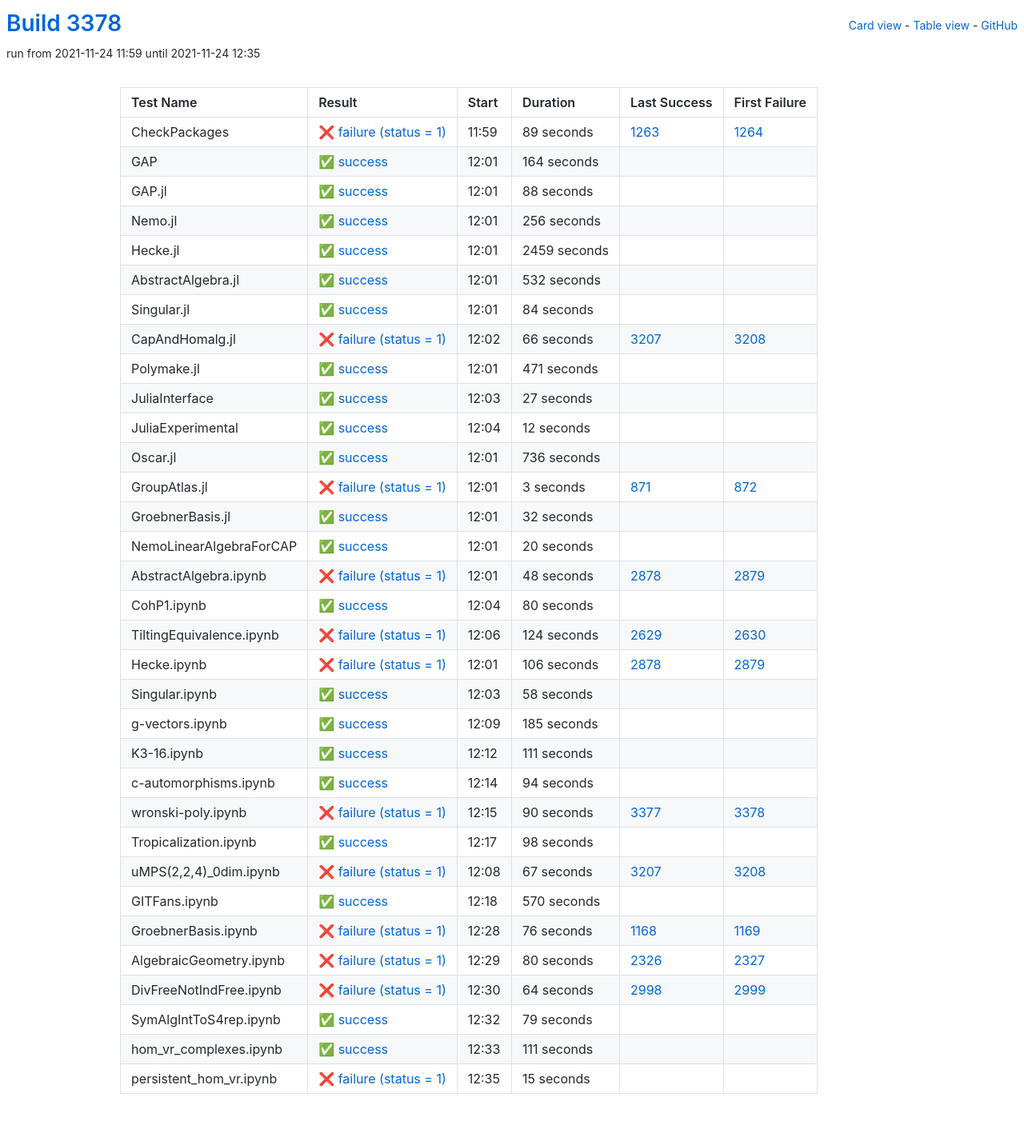
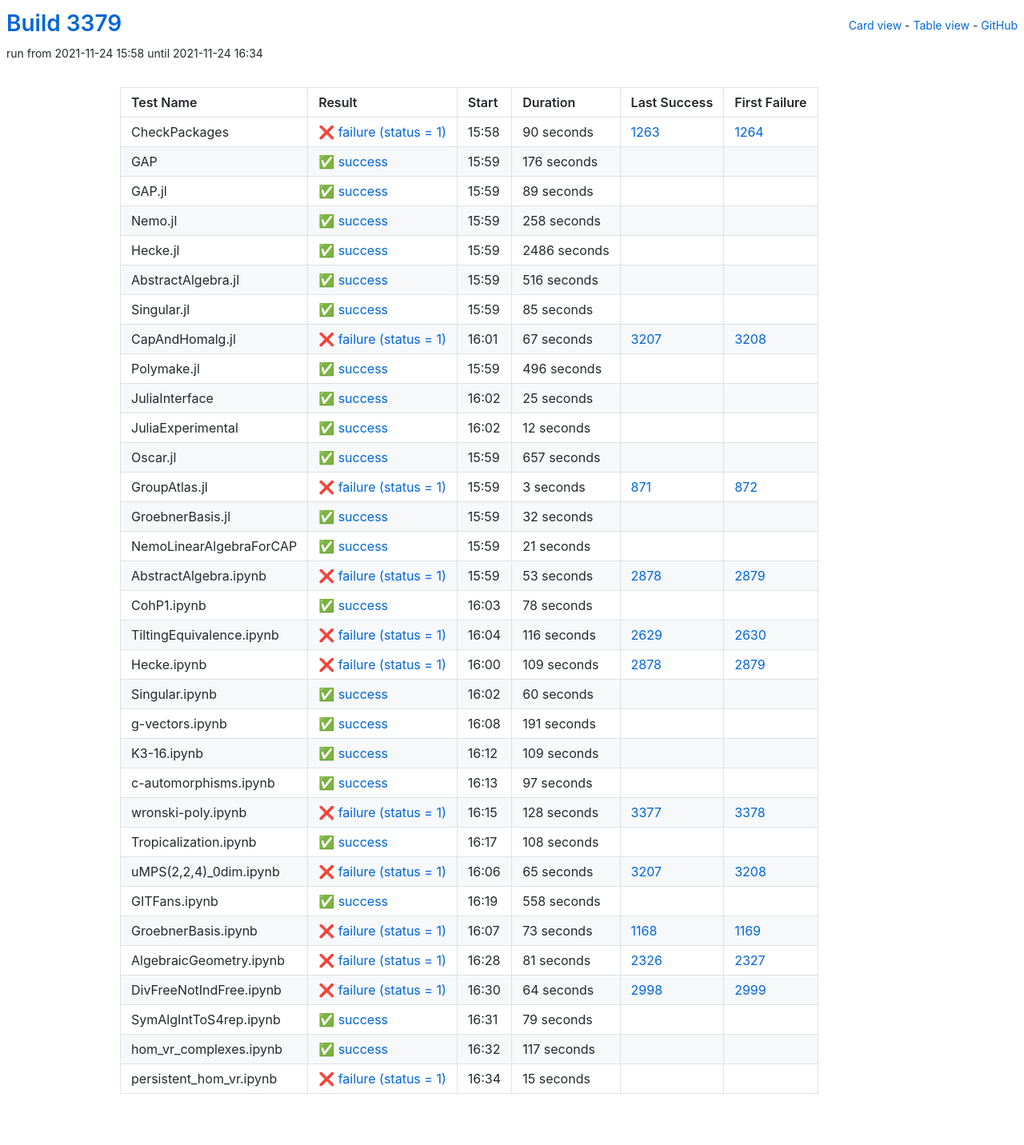
Before and after one commit to oscar-system/oscar-ci-status-stable, a Jekyll site: the page built from table.html, in a window 1280 px wide. Shown: the whole page at 80% size. Built offline with Jekyll 4.4.1, drawn with Linux system fonts in a browser that asks for light colours.

Commit message:
Build #3379

```diff
--- a/_data/ci.yml
+++ b/_data/ci.yml
@@ -1,6 +1,6 @@
 ---
-build: 3378
-build_url: https://oscarci.mathematik.uni-kl.de/job/oscar-stable/3378/
+build: 3379
+build_url: https://oscarci.mathematik.uni-kl.de/job/oscar-stable/3379/
 job: oscar-stable
 organization: oscar-system
 repo: oscar-ci-status-stable
@@ -8,128 +8,128 @@ repourl: https://github.com/oscar-system/oscar-ci-status-stable
 tests:
 - name: CheckPackages
   id: checkpackages
-  log: https://oscarci.mathematik.uni-kl.de/job/oscar-stable/3378/artifact/logs/build-3378/CheckPackages.log
-  start: 2021-11-24 11:59
+  log: https://oscarci.mathematik.uni-kl.de/job/oscar-stable/3379/artifact/logs/build-3379/CheckPackages.log
+  start: 2021-11-24 15:58
   success: false
   exitcode: 1
   status: failure
-  duration: 89
+  duration: 90
   last_success: 1263
   last_success_url: https://oscarci.mathematik.uni-kl.de/job/oscar-stable/1263/
   first_failure: 1264
   first_failure_url: https://oscarci.mathematik.uni-kl.de/job/oscar-stable/1264/
 - name: GAP
   id: gap
-  log: https://oscarci.mathematik.uni-kl.de/job/oscar-stable/3378/artifact/logs/build-3378/GAP.log
-  start: 2021-11-24 12:01
+  log: https://oscarci.mathematik.uni-kl.de/job/oscar-stable/3379/artifact/logs/build-3379/GAP.log
+  start: 2021-11-24 15:59
   success: true
   exitcode: 0
   status: success
-  duration: 164
+  duration: 176
   last_success: false
   last_success_url:
   first_failure: false
   first_failure_url:
 - name: GAP.jl
   id: gap-jl
-  log: https://oscarci.mathematik.uni-kl.de/job/oscar-stable/3378/artifact/logs/build-3378/GAP.jl.log
-  start: 2021-11-24 12:01
+  log: https://oscarci.mathematik.uni-kl.de/job/oscar-stable/3379/artifact/logs/build-3379/GAP.jl.log
+  start: 2021-11-24 15:59
   success: true
   exitcode: 0
   status: success
-  duration: 88
+  duration: 89
   last_success: false
   last_success_url:
   first_failure: false
   first_failure_url:
 - name: Nemo.jl
   id: nemo-jl
-  log: https://oscarci.mathematik.uni-kl.de/job/oscar-stable/3378/artifact/logs/build-3378/Nemo.jl.log
-  start: 2021-11-24 12:01
+  log: https://oscarci.mathematik.uni-kl.de/job/oscar-stable/3379/artifact/logs/build-3379/Nemo.jl.log
+  start: 2021-11-24 15:59
   success: true
   exitcode: 0
   status: success
-  duration: 256
+  duration: 258
   last_success: false
   last_success_url:
   first_failure: false
   first_failure_url:
 - name: Hecke.jl
   id: hecke-jl
-  log: https://oscarci.mathematik.uni-kl.de/job/oscar-stable/3378/artifact/logs/build-3378/Hecke.jl.log
-  start: 2021-11-24 12:01
+  log: https://oscarci.mathematik.uni-kl.de/job/oscar-stable/3379/artifact/logs/build-3379/Hecke.jl.log
+  start: 2021-11-24 15:59
   success: true
   exitcode: 0
   status: success
-  duration: 2459
+  duration: 2486
   last_success: false
   last_success_url:
   first_failure: false
   first_failure_url:
 - name: AbstractAlgebra.jl
   id: abstractalgebra-jl
-  log: https://oscarci.mathematik.uni-kl.de/job/oscar-stable/3378/artifact/logs/build-3378/AbstractAlgebra.jl.log
-  start: 2021-11-24 12:01
+  log: https://oscarci.mathematik.uni-kl.de/job/oscar-stable/3379/artifact/logs/build-3379/AbstractAlgebra.jl.log
+  start: 2021-11-24 15:59
   success: true
   exitcode: 0
   status: success
-  duration: 532
+  duration: 516
   last_success: false
   last_success_url:
   first_failure: false
   first_failure_url:
 - name: Singular.jl
   id: singular-jl
-  log: https://oscarci.mathematik.uni-kl.de/job/oscar-stable/3378/artifact/logs/build-3378/Singular.jl.log
-  start: 2021-11-24 12:01
+  log: https://oscarci.mathematik.uni-kl.de/job/oscar-stable/3379/artifact/logs/build-3379/Singular.jl.log
+  start: 2021-11-24 15:59
   success: true
   exitcode: 0
   status: success
-  duration: 84
+  duration: 85
   last_success: false
   last_success_url:
   first_failure: false
   first_failure_url:
 - name: CapAndHomalg.jl
   id: capandhomalg-jl
-  log: https://oscarci.mathematik.uni-kl.de/job/oscar-stable/3378/artifact/logs/build-3378/CapAndHomalg.jl.log
-  start: 2021-11-24 12:02
+  log: https://oscarci.mathematik.uni-kl.de/job/oscar-stable/3379/artifact/logs/build-3379/CapAndHomalg.jl.log
+  start: 2021-11-24 16:01
   success: false
   exitcode: 1
   status: failure
-  duration: 66
+  duration: 67
   last_success: 3207
   last_success_url: https://oscarci.mathematik.uni-kl.de/job/oscar-stable/3207/
   first_failure: 3208
   first_failure_url: https://oscarci.mathematik.uni-kl.de/job/oscar-stable/3208/
 - name: Polymake.jl
   id: polymake-jl
-  log: https://oscarci.mathematik.uni-kl.de/job/oscar-stable/3378/artifact/logs/build-3378/Polymake.jl.log
-  start: 2021-11-24 12:01
+  log: https://oscarci.mathematik.uni-kl.de/job/oscar-stable/3379/artifact/logs/build-3379/Polymake.jl.log
+  start: 2021-11-24 15:59
   success: true
   exitcode: 0
   status: success
-  duration: 471
+  duration: 496
   last_success: false
   last_success_url:
   first_failure: false
   first_failure_url:
 - name: JuliaInterface
   id: juliainterface
-  log: https://oscarci.mathematik.uni-kl.de/job/oscar-stable/3378/artifact/logs/build-3378/JuliaInterface.log
-  start: 2021-11-24 12:03
+  log: https://oscarci.mathematik.uni-kl.de/job/oscar-stable/3379/artifact/logs/build-3379/JuliaInterface.log
+  start: 2021-11-24 16:02
   success: true
   exitcode: 0
   status: success
-  duration: 27
+  duration: 25
   last_success: false
   last_success_url:
   first_failure: false
   first_failure_url:
 - name: JuliaExperimental
   id: juliaexperimental
-  log: https://oscarci.mathematik.uni-kl.de/job/oscar-stable/3378/artifact/logs/build-3378/JuliaExperimental.log
-  start: 2021-11-24 12:04
+  log: https://oscarci.mathematik.uni-kl.de/job/oscar-stable/3379/artifact/logs/build-3379/JuliaExperimental.log
+  start: 2021-11-24 16:02
   success: true
   exitcode: 0
   status: success
@@ -140,20 +140,20 @@ tests:
   first_failure_url:
 - name: Oscar.jl
   id: oscar-jl
-  log: https://oscarci.mathematik.uni-kl.de/job/oscar-stable/3378/artifact/logs/build-3378/Oscar.jl.log
-  start: 2021-11-24 12:01
+  log: https://oscarci.mathematik.uni-kl.de/job/oscar-stable/3379/artifact/logs/build-3379/Oscar.jl.log
+  start: 2021-11-24 15:59
   success: true
   exitcode: 0
   status: success
-  duration: 736
+  duration: 657
   last_success: false
   last_success_url:
   first_failure: false
   first_failure_url:
 - name: GroupAtlas.jl
   id: groupatlas-jl
-  log: https://oscarci.mathematik.uni-kl.de/job/oscar-stable/3378/artifact/logs/build-3378/GroupAtlas.jl.log
-  start: 2021-11-24 12:01
+  log: https://oscarci.mathematik.uni-kl.de/job/oscar-stable/3379/artifact/logs/build-3379/GroupAtlas.jl.log
+  start: 2021-11-24 15:59
   success: false
   exitcode: 1
   status: failure
@@ -164,8 +164,8 @@ tests:
   first_failure_url: https://oscarci.mathematik.uni-kl.de/job/oscar-stable/872/
 - name: GroebnerBasis.jl
   id: groebnerbasis-jl
-  log: https://oscarci.mathematik.uni-kl.de/job/oscar-stable/3378/artifact/logs/build-3378/GroebnerBasis.jl.log
-  start: 2021-11-24 12:01
+  log: https://oscarci.mathematik.uni-kl.de/job/oscar-stable/3379/artifact/logs/build-3379/GroebnerBasis.jl.log
+  start: 2021-11-24 15:59
   success: true
   exitcode: 0
   status: success
@@ -176,188 +176,188 @@ tests:
   first_failure_url:
 - name: NemoLinearAlgebraForCAP
   id: nemolinearalgebraforcap
-  log: https://oscarci.mathematik.uni-kl.de/job/oscar-stable/3378/artifact/logs/build-3378/NemoLinearAlgebraForCAP.log
-  start: 2021-11-24 12:01
+  log: https://oscarci.mathematik.uni-kl.de/job/oscar-stable/3379/artifact/logs/build-3379/NemoLinearAlgebraForCAP.log
+  start: 2021-11-24 15:59
   success: true
   exitcode: 0
   status: success
-  duration: 20
+  duration: 21
   last_success: false
   last_success_url:
   first_failure: false
   first_failure_url:
 - name: AbstractAlgebra.ipynb
   id: abstractalgebra-ipynb
-  log: https://oscarci.mathematik.uni-kl.de/job/oscar-stable/3378/artifact/logs/build-3378/AbstractAlgebra.ipynb.log
-  start: 2021-11-24 12:01
+  log: https://oscarci.mathematik.uni-kl.de/job/oscar-stable/3379/artifact/logs/build-3379/AbstractAlgebra.ipynb.log
+  start: 2021-11-24 15:59
   success: false
   exitcode: 1
   status: failure
-  duration: 48
+  duration: 53
   last_success: 2878
   last_success_url: https://oscarci.mathematik.uni-kl.de/job/oscar-stable/2878/
   first_failure: 2879
   first_failure_url: https://oscarci.mathematik.uni-kl.de/job/oscar-stable/2879/
 - name: CohP1.ipynb
   id: cohp1-ipynb
-  log: https://oscarci.mathematik.uni-kl.de/job/oscar-stable/3378/artifact/logs/build-3378/CohP1.ipynb.log
-  start: 2021-11-24 12:04
+  log: https://oscarci.mathematik.uni-kl.de/job/oscar-stable/3379/artifact/logs/build-3379/CohP1.ipynb.log
+  start: 2021-11-24 16:03
   success: true
   exitcode: 0
   status: success
-  duration: 80
+  duration: 78
   last_success: false
   last_success_url:
   first_failure: false
   first_failure_url:
 - name: TiltingEquivalence.ipynb
   id: tiltingequivalence-ipynb
-  log: https://oscarci.mathematik.uni-kl.de/job/oscar-stable/3378/artifact/logs/build-3378/TiltingEquivalence.ipynb.log
-  start: 2021-11-24 12:06
+  log: https://oscarci.mathematik.uni-kl.de/job/oscar-stable/3379/artifact/logs/build-3379/TiltingEquivalence.ipynb.log
+  start: 2021-11-24 16:04
   success: false
   exitcode: 1
   status: failure
-  duration: 124
+  duration: 116
   last_success: 2629
   last_success_url: https://oscarci.mathematik.uni-kl.de/job/oscar-stable/2629/
   first_failure: 2630
   first_failure_url: https://oscarci.mathematik.uni-kl.de/job/oscar-stable/2630/
 - name: Hecke.ipynb
   id: hecke-ipynb
-  log: https://oscarci.mathematik.uni-kl.de/job/oscar-stable/3378/artifact/logs/build-3378/Hecke.ipynb.log
-  start: 2021-11-24 12:01
+  log: https://oscarci.mathematik.uni-kl.de/job/oscar-stable/3379/artifact/logs/build-3379/Hecke.ipynb.log
+  start: 2021-11-24 16:00
   success: false
   exitcode: 1
   status: failure
-  duration: 106
+  duration: 109
   last_success: 2878
   last_success_url: https://oscarci.mathematik.uni-kl.de/job/oscar-stable/2878/
   first_failure: 2879
   first_failure_url: https://oscarci.mathematik.uni-kl.de/job/oscar-stable/2879/
 - name: Singular.ipynb
   id: singular-ipynb
-  log: https://oscarci.mathematik.uni-kl.de/job/oscar-stable/3378/artifact/logs/build-3378/Singular.ipynb.log
-  start: 2021-11-24 12:03
+  log: https://oscarci.mathematik.uni-kl.de/job/oscar-stable/3379/artifact/logs/build-3379/Singular.ipynb.log
+  start: 2021-11-24 16:02
   success: true
   exitcode: 0
   status: success
-  duration: 58
+  duration: 60
   last_success: false
   last_success_url:
   first_failure: false
   first_failure_url:
 - name: g-vectors.ipynb
   id: g-vectors-ipynb
-  log: https://oscarci.mathematik.uni-kl.de/job/oscar-stable/3378/artifact/logs/build-3378/g-vectors.ipynb.log
-  start: 2021-11-24 12:09
+  log: https://oscarci.mathematik.uni-kl.de/job/oscar-stable/3379/artifact/logs/build-3379/g-vectors.ipynb.log
+  start: 2021-11-24 16:08
   success: true
   exitcode: 0
   status: success
-  duration: 185
+  duration: 191
   last_success: false
   last_success_url:
   first_failure: false
   first_failure_url:
 - name: K3-16.ipynb
   id: k3-16-ipynb
-  log: https://oscarci.mathematik.uni-kl.de/job/oscar-stable/3378/artifact/logs/build-3378/K3-16.ipynb.log
-  start: 2021-11-24 12:12
+  log: https://oscarci.mathematik.uni-kl.de/job/oscar-stable/3379/artifact/logs/build-3379/K3-16.ipynb.log
+  start: 2021-11-24 16:12
   success: true
   exitcode: 0
   status: success
-  duration: 111
+  duration: 109
   last_success: false
   last_success_url:
   first_failure: false
   first_failure_url:
 - name: c-automorphisms.ipynb
   id: c-automorphisms-ipynb
-  log: https://oscarci.mathematik.uni-kl.de/job/oscar-stable/3378/artifact/logs/build-3378/c-automorphisms.ipynb.log
-  start: 2021-11-24 12:14
+  log: https://oscarci.mathematik.uni-kl.de/job/oscar-stable/3379/artifact/logs/build-3379/c-automorphisms.ipynb.log
+  start: 2021-11-24 16:13
   success: true
   exitcode: 0
   status: success
-  duration: 94
+  duration: 97
   last_success: false
   last_success_url:
   first_failure: false
   first_failure_url:
 - name: wronski-poly.ipynb
   id: wronski-poly-ipynb
-  log: https://oscarci.mathematik.uni-kl.de/job/oscar-stable/3378/artifact/logs/build-3378/wronski-poly.ipynb.log
-  start: 2021-11-24 12:15
+  log: https://oscarci.mathematik.uni-kl.de/job/oscar-stable/3379/artifact/logs/build-3379/wronski-poly.ipynb.log
+  start: 2021-11-24 16:15
   success: false
   exitcode: 1
   status: failure
-  duration: 90
+  duration: 128
   last_success: 3377
   last_success_url: https://oscarci.mathematik.uni-kl.de/job/oscar-stable/3377/
   first_failure: 3378
   first_failure_url: https://oscarci.mathematik.uni-kl.de/job/oscar-stable/3378/
 - name: Tropicalization.ipynb
   id: tropicalization-ipynb
-  log: https://oscarci.mathematik.uni-kl.de/job/oscar-stable/3378/artifact/logs/build-3378/Tropicalization.ipynb.log
-  start: 2021-11-24 12:17
+  log: https://oscarci.mathematik.uni-kl.de/job/oscar-stable/3379/artifact/logs/build-3379/Tropicalization.ipynb.log
+  start: 2021-11-24 16:17
   success: true
   exitcode: 0
   status: success
-  duration: 98
+  duration: 108
   last_success: false
   last_success_url:
   first_failure: false
   first_failure_url:
 - name: uMPS(2,2,4)_0dim.ipynb
   id: umps-2-2-4-0dim-ipynb
-  log: https://oscarci.mathematik.uni-kl.de/job/oscar-stable/3378/artifact/logs/build-3378/uMPS-2-2-4-_0dim.ipynb.log
-  start: 2021-11-24 12:08
+  log: https://oscarci.mathematik.uni-kl.de/job/oscar-stable/3379/artifact/logs/build-3379/uMPS-2-2-4-_0dim.ipynb.log
+  start: 2021-11-24 16:06
   success: false
   exitcode: 1
   status: failure
-  duration: 67
+  duration: 65
   last_success: 3207
   last_success_url: https://oscarci.mathematik.uni-kl.de/job/oscar-stable/3207/
   first_failure: 3208
   first_failure_url: https://oscarci.mathematik.uni-kl.de/job/oscar-stable/3208/
 - name: GITFans.ipynb
   id: gitfans-ipynb
-  log: https://oscarci.mathematik.uni-kl.de/job/oscar-stable/3378/artifact/logs/build-3378/GITFans.ipynb.log
-  start: 2021-11-24 12:18
+  log: https://oscarci.mathematik.uni-kl.de/job/oscar-stable/3379/artifact/logs/build-3379/GITFans.ipynb.log
+  start: 2021-11-24 16:19
   success: true
   exitcode: 0
   status: success
-  duration: 570
+  duration: 558
   last_success: false
   last_success_url:
   first_failure: false
   first_failure_url:
 - name: GroebnerBasis.ipynb
   id: groebnerbasis-ipynb
-  log: https://oscarci.mathematik.uni-kl.de/job/oscar-stable/3378/artifact/logs/build-3378/GroebnerBasis.ipynb.log
-  start: 2021-11-24 12:28
+  log: https://oscarci.mathematik.uni-kl.de/job/oscar-stable/3379/artifact/logs/build-3379/GroebnerBasis.ipynb.log
+  start: 2021-11-24 16:07
   success: false
   exitcode: 1
   status: failure
-  duration: 76
+  duration: 73
   last_success: 1168
   last_success_url: https://oscarci.mathematik.uni-kl.de/job/oscar-stable/1168/
   first_failure: 1169
   first_failure_url: https://oscarci.mathematik.uni-kl.de/job/oscar-stable/1169/
 - name: AlgebraicGeometry.ipynb
   id: algebraicgeometry-ipynb
-  log: https://oscarci.mathematik.uni-kl.de/job/oscar-stable/3378/artifact/logs/build-3378/AlgebraicGeometry.ipynb.log
-  start: 2021-11-24 12:29
+  log: https://oscarci.mathematik.uni-kl.de/job/oscar-stable/3379/artifact/logs/build-3379/AlgebraicGeometry.ipynb.log
+  start: 2021-11-24 16:28
   success: false
   exitcode: 1
   status: failure
-  duration: 80
+  duration: 81
   last_success: 2326
   last_success_url: https://oscarci.mathematik.uni-kl.de/job/oscar-stable/2326/
   first_failure: 2327
   first_failure_url: https://oscarci.mathematik.uni-kl.de/job/oscar-stable/2327/
 - name: DivFreeNotIndFree.ipynb
   id: divfreenotindfree-ipynb
-  log: https://oscarci.mathematik.uni-kl.de/job/oscar-stable/3378/artifact/logs/build-3378/DivFreeNotIndFree.ipynb.log
-  start: 2021-11-24 12:30
+  log: https://oscarci.mathematik.uni-kl.de/job/oscar-stable/3379/artifact/logs/build-3379/DivFreeNotIndFree.ipynb.log
+  start: 2021-11-24 16:30
   success: false
   exitcode: 1
   status: failure
@@ -368,8 +368,8 @@ tests:
   first_failure_url: https://oscarci.mathematik.uni-kl.de/job/oscar-stable/2999/
 - name: SymAlgIntToS4rep.ipynb
   id: symalginttos4rep-ipynb
-  log: https://oscarci.mathematik.uni-kl.de/job/oscar-stable/3378/artifact/logs/build-3378/SymAlgIntToS4rep.ipynb.log
-  start: 2021-11-24 12:32
+  log: https://oscarci.mathematik.uni-kl.de/job/oscar-stable/3379/artifact/logs/build-3379/SymAlgIntToS4rep.ipynb.log
+  start: 2021-11-24 16:31
   success: true
   exitcode: 0
   status: success
@@ -380,20 +380,20 @@ tests:
   first_failure_url:
 - name: hom_vr_complexes.ipynb
   id: hom-vr-complexes-ipynb
-  log: https://oscarci.mathematik.uni-kl.de/job/oscar-stable/3378/artifact/logs/build-3378/hom_vr_complexes.ipynb.log
-  start: 2021-11-24 12:33
+  log: https://oscarci.mathematik.uni-kl.de/job/oscar-stable/3379/artifact/logs/build-3379/hom_vr_complexes.ipynb.log
+  start: 2021-11-24 16:32
   success: true
   exitcode: 0
   status: success
-  duration: 111
+  duration: 117
   last_success: false
   last_success_url:
   first_failure: false
   first_failure_url:
 - name: persistent_hom_vr.ipynb
   id: persistent-hom-vr-ipynb
-  log: https://oscarci.mathematik.uni-kl.de/job/oscar-stable/3378/artifact/logs/build-3378/persistent_hom_vr.ipynb.log
-  start: 2021-11-24 12:35
+  log: https://oscarci.mathematik.uni-kl.de/job/oscar-stable/3379/artifact/logs/build-3379/persistent_hom_vr.ipynb.log
+  start: 2021-11-24 16:34
   success: false
   exitcode: 1
   status: failure
```
Also changed, not shown: README.md.
